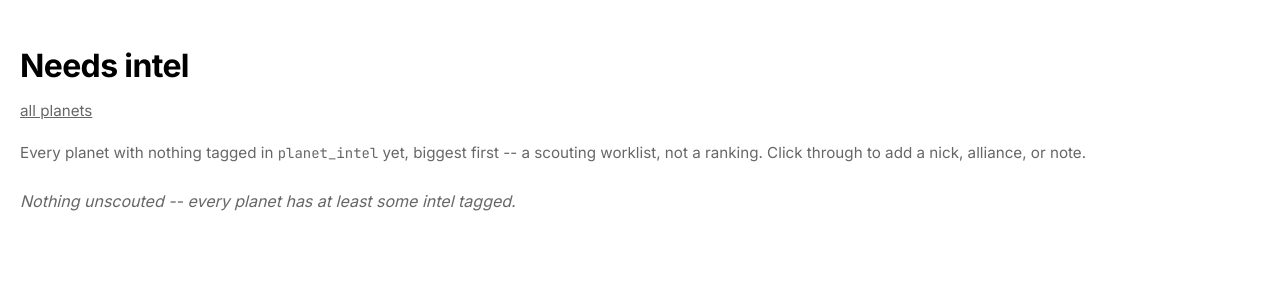
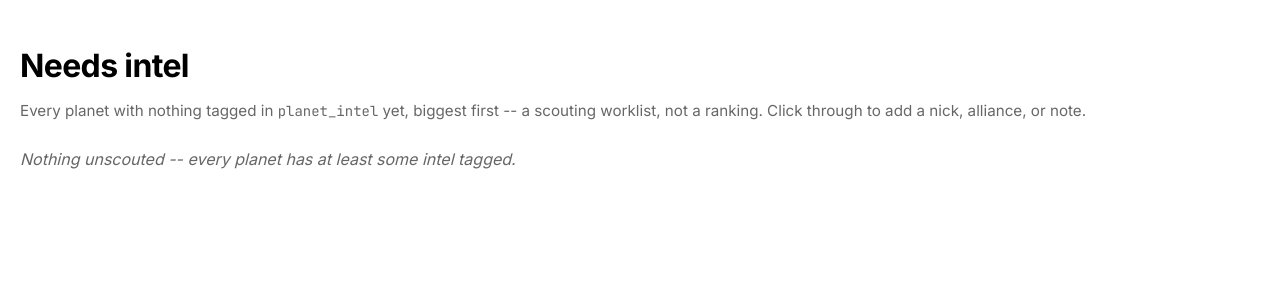
Before and after one commit to Um9i/BTK, a FastAPI app: template btk/api/templates/needs_intel.html in a window 1280 px wide. Shown: the part 85-385 px from the top of the page. Run offline with FastAPI, Linux system fonts and the light colour scheme; the template is opened without the code that fills it, so the values that code supplies are empty; parts of the project's set-up code (start-up, migrations or seed data) failed here and were passed over.

Commit message:
Remove redundant nav links from cluster map and needs-intel pages
Both links duplicated nav already available elsewhere on the page.

Co-Authored-By: Claude Sonnet 5 <noreply@anthropic.com>
Claude-Session: https://claude.ai/code/session_0194yBvzQq3eTDaFPMpPwHxe

```diff
--- a/btk/api/templates/map.html
+++ b/btk/api/templates/map.html
@@ -2,7 +2,6 @@
 {% block title %}Map - BTK{% endblock %}
 {% block content %}
 <h1>Cluster map</h1>
-<p class="subtitle"><a href="/web/galaxies">galaxy list</a></p>
 
 {% if clusters %}
 <p class="subtitle">
--- a/btk/api/templates/needs_intel.html
+++ b/btk/api/templates/needs_intel.html
@@ -2,7 +2,6 @@
 {% block title %}Needs intel - BTK{% endblock %}
 {% block content %}
 <h1>Needs intel</h1>
-<p class="subtitle"><a href="/web/planets">all planets</a></p>
 <p class="subtitle">Every planet with nothing tagged in <code>planet_intel</code> yet, biggest first -- a scouting worklist, not a ranking. Click through to add a nick, alliance, or note.</p>
 {% if planets %}
 <div class="table-scroll">
```
